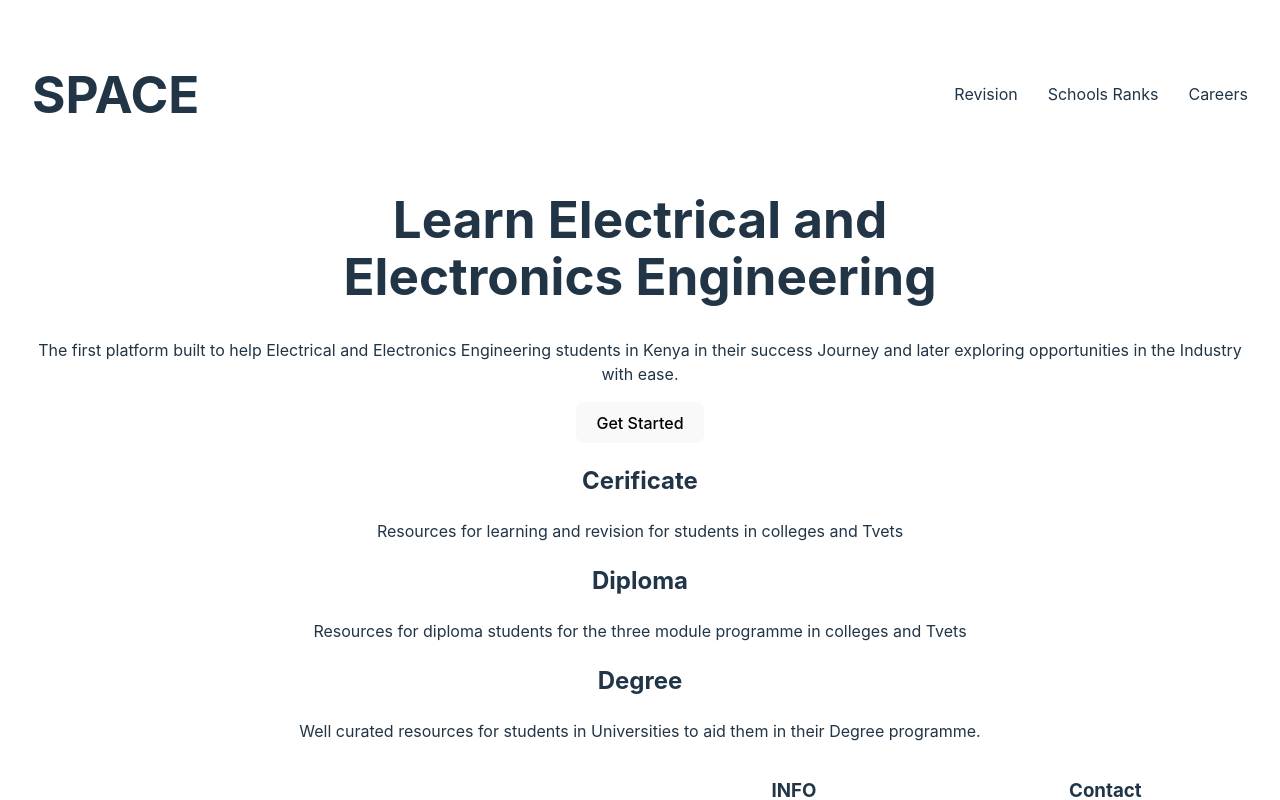
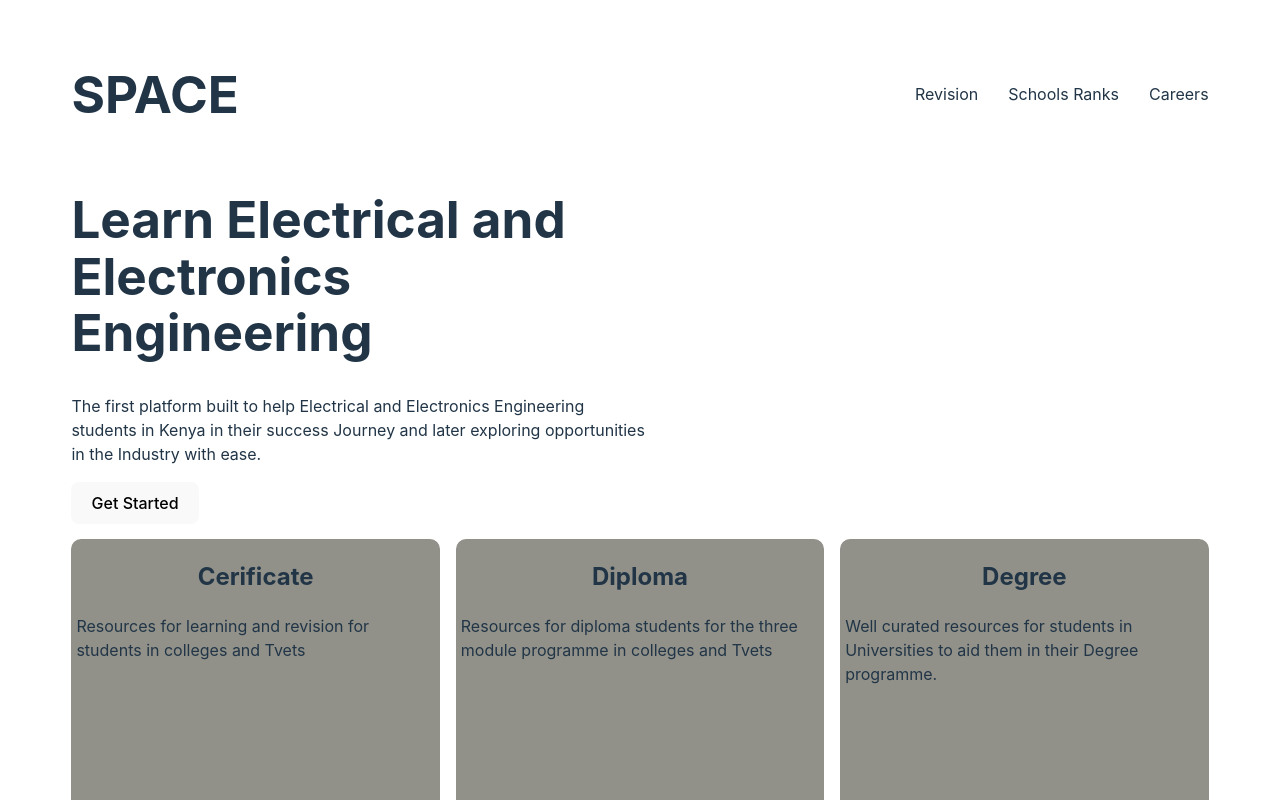
Before and after one commit to PsammystPrime/Electrical-Engineering-Course-App, a React (Vite) app in the folder learn/: page / in a window 1280 px wide. Shown: the top 800 px of the page. Built offline with nearby package versions, Linux system fonts and the light colour scheme.

Commit message:
style the main section

```diff
--- a/learn/src/App.css
+++ b/learn/src/App.css
@@ -17,6 +17,28 @@ ul {
   display: flex;
   gap: 30px;
 }
+
+.intro {
+  text-align: left;
+  max-width: 45vw;
+}
+.cards {
+  display: flex;
+  gap: 1rem;
+  flex-wrap: wrap;
+  margin: 15px 0;
+}
+.card {
+  max-width: 28vw;
+  min-height: 40vh;
+  background-color: rgb(145, 145, 137);
+  border-radius: 10px;
+  padding: 0 5px;
+}
+.card p {
+  text-align: left;
+}
+
 .footerInfo {
   display: flex;
   justify-content: space-between;
```
